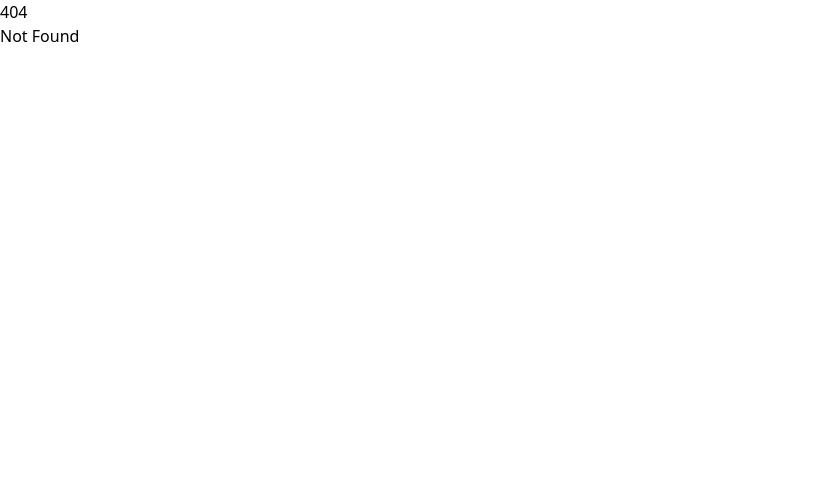
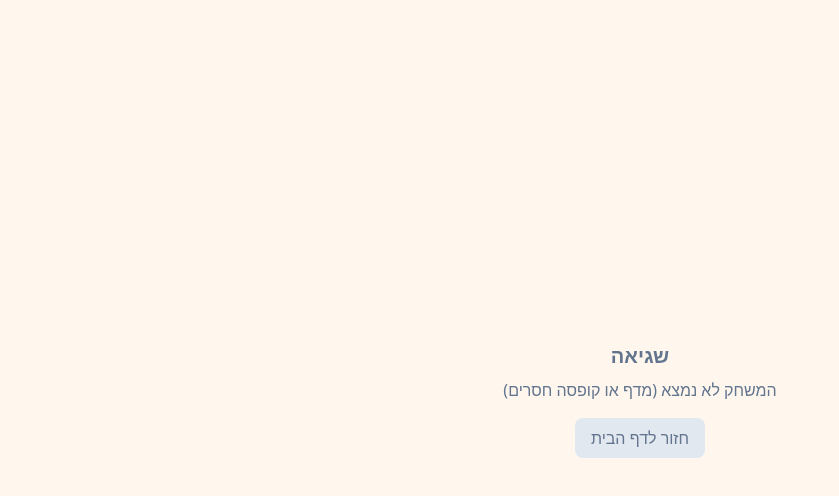
Before and after one commit to MusiCode1/wordys-game, a SvelteKit app: page /game/1/1 in a window 1280 px wide. Before the commit this address had no page. Shown: the top 496 px of the page, without its empty margins (0-839 px from the left). Built offline with nearby package versions, Linux system fonts and the light colour scheme.

Commit message:
refactor: מבנה ניתוב חדש למשחק והוספת וורקפלואו

```diff
--- a/package.json
+++ b/package.json
@@ -44,5 +44,6 @@
 		"vite-plugin-devtools-json": "^1.0.0",
 		"vitest": "^4.0.10",
 		"vitest-browser-svelte": "^2.0.1"
-	}
+	},
+	"packageManager": "bun@1.3.3"
 }
--- a/src/routes/+page.svelte
+++ b/src/routes/+page.svelte
@@ -1,5 +1,4 @@
 <script lang="ts">
-	import GameContainer from '$lib/components/GameContainer.svelte';
 	import { shelvesStore } from '$lib/stores/shelves.svelte';
 	import { fade, slide } from 'svelte/transition';
 	import type { Shelf, Box, Card } from '$lib/types';
@@ -7,7 +6,7 @@
 	import { goto } from '$app/navigation';
 
 	// State for navigation
-	type ViewState = 'shelves' | 'boxes' | 'cards' | 'game';
+	type ViewState = 'shelves' | 'boxes' | 'cards';
 	let view = $state<ViewState>('shelves');
 
 	let selectedShelf = $state<Shelf | null>(null);
@@ -36,15 +35,23 @@
 	}
 
 	function startGame() {
-		if (selectedCards.length > 0) {
-			view = 'game';
+		if (selectedCards.length > 0 && selectedShelf && selectedBox) {
+			// Check if all cards in box are selected
+			const allSelected = selectedCards.length === selectedBox.cards.length;
+
+			if (allSelected) {
+				// Navigate to game with clean URL
+				goto(`/game/${selectedShelf.id}/${selectedBox.id}`);
+			} else {
+				// Navigate with query params for filtered cards
+				const cardIds = selectedCards.map((c) => c.id).join(',');
+				goto(`/game/${selectedShelf.id}/${selectedBox.id}?cards=${cardIds}`);
+			}
 		}
 	}
 
 	function goBack() {
-		if (view === 'game') {
-			view = 'cards';
-		} else if (view === 'cards') {
+		if (view === 'cards') {
 			view = 'boxes';
 			selectedBox = null;
 		} else if (view === 'boxes') {
@@ -73,16 +80,6 @@
 	}
 </script>
 
-{#if view === 'game'}
-	<GameContainer cards={selectedCards} onExit={() => (view = 'shelves')} />
-	<button
-		onclick={goBack}
-		class="absolute top-4 right-4 z-50 p-2 bg-white/50 hover:bg-white rounded-full transition-colors"
-		title="יציאה"
-	>
-		✖️
-	</button>
-{:else}
 <div class="min-h-screen bg-linear-to-b from-orange-100 to-yellow-50 p-6 font-sans" dir="rtl">
 	<!-- Header / Nav -->
 	<div class="max-w-6xl mx-auto flex items-center justify-between mb-8">
@@ -252,4 +249,3 @@
 		{/if}
 	</div>
 </div>
-{/if}
--- /dev/null
+++ b/src/routes/game/[shelfId]/[boxId]/+page.svelte
@@ -0,0 +1,77 @@
+<script lang="ts">
+	import { page } from '$app/stores';
+	import { goto } from '$app/navigation';
+	import GameContainer from '$lib/components/GameContainer.svelte';
+	import { shelvesStore } from '$lib/stores/shelves.svelte';
+	import type { Card } from '$lib/types';
+
+	let { shelfId, boxId } = $derived($page.params);
+
+	// Get query params for specific card selection
+	// Expect ?cards=id1,id2,id3...
+	// If empty/missing, use all cards in box
+	let selectedCardsIds = $derived($page.url.searchParams.get('cards')?.split(',') ?? null);
+
+	// Derived State: Resolve Shelf, Box, and Cards
+	let shelf = $derived(shelvesStore.shelves.find((s) => s.id === shelfId));
+	let box = $derived(shelf?.boxes.find((b) => b.id === boxId));
+
+	let gameCards = $derived.by(() => {
+		if (!box) return [];
+		if (selectedCardsIds) {
+			// Filter only selected
+			return box.cards.filter((c) => selectedCardsIds.includes(c.id));
+		}
+		// Default: All cards
+		return box.cards;
+	});
+
+	function handleExit() {
+		// Navigate back to the box selection view in home page
+		// We might want to pass query params to restore state,
+		// but for now simple navigation is fine.
+		goto('/');
+	}
+</script>
+
+{#if !shelf || !box}
+	<div class="h-screen w-full flex items-center justify-center bg-orange-50 text-slate-500">
+		<div class="text-center">
+			<p class="text-xl font-bold mb-2">שגיאה</p>
+			<p>המשחק לא נמצא (מדף או קופסה חסרים)</p>
+			<button
+				onclick={handleExit}
+				class="mt-4 px-4 py-2 bg-slate-200 rounded-lg hover:bg-slate-300 transition-colors"
+			>
+				חזור לדף הבית
+			</button>
+		</div>
+	</div>
+{:else if gameCards.length === 0}
+	<div class="h-screen w-full flex items-center justify-center bg-orange-50 text-slate-500">
+		<div class="text-center">
+			<p class="text-xl font-bold mb-2">אין כרטיסים</p>
+			<p>לא נבחרו כרטיסים למשחק זה.</p>
+			<button
+				onclick={handleExit}
+				class="mt-4 px-4 py-2 bg-slate-200 rounded-lg hover:bg-slate-300 transition-colors"
+			>
+				חזור לדף הבית
+			</button>
+		</div>
+	</div>
+{:else}
+	<!-- Use key to force re-render if URL params change significantly -->
+	{#key `${shelfId}-${boxId}-${selectedCardsIds?.join('-')}`}
+		<GameContainer cards={gameCards} onExit={handleExit} />
+
+		<!-- Exit button overlay (redundant if GameContainer has one, but good for safety) -->
+		<button
+			onclick={handleExit}
+			class="absolute top-4 right-4 z-50 p-2 bg-white/50 hover:bg-white rounded-full transition-colors shadow-sm"
+			title="יציאה"
+		>
+			✖️
+		</button>
+	{/key}
+{/if}
--- a/svelte.config.js
+++ b/svelte.config.js
@@ -10,9 +10,7 @@ const config = {
 		// adapter-auto only supports some environments, see https://svelte.dev/docs/kit/adapter-auto for a list.
 		// If your environment is not supported, or you settled on a specific environment, switch out the adapter.
 		// See https://svelte.dev/docs/kit/adapters for more information about adapters.
-		adapter: adapter({
-
-		})
+		adapter: adapter()
 	}
 };
 
```
Also changed, not shown: .agent/workflows/watch-check.md (added). Lines whose indentation alone changed are shown as unchanged.
